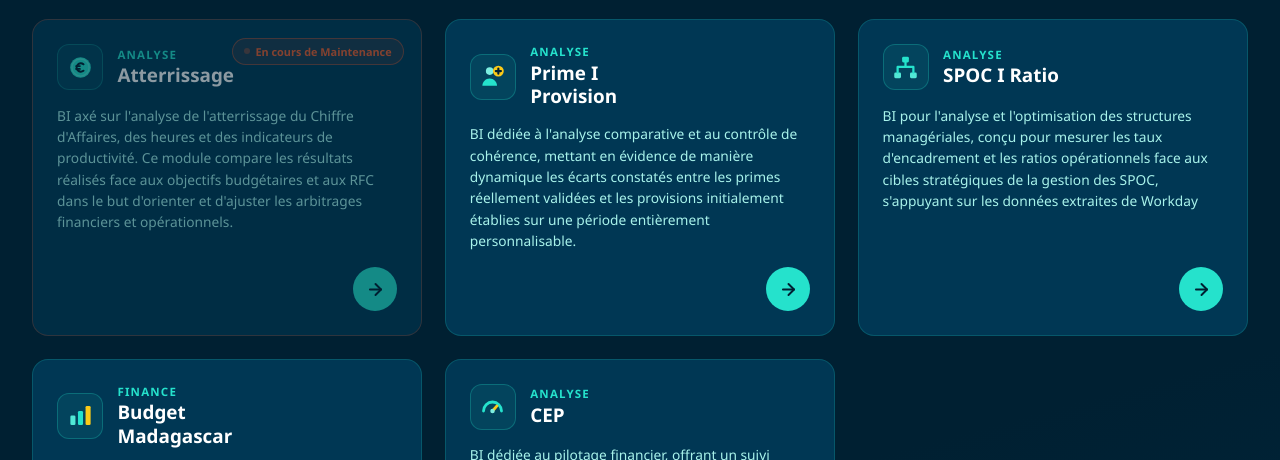
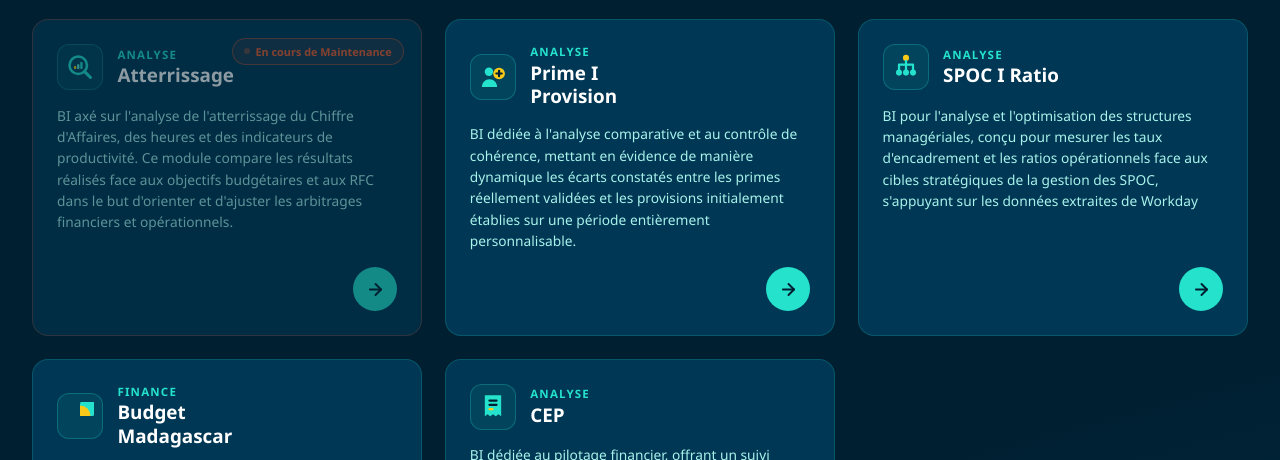
Before and after one commit to Sergio-stack10/go-mada-portal, a plain HTML site: page index.html in a window 1280 px wide. Shown: the part 285-745 px from the top of the page. Drawn offline with Linux system fonts and the light colour scheme.

Commit message:
Update index.html

```diff
--- a/index.html
+++ b/index.html
@@ -217,7 +217,7 @@
         flex-shrink: 0;
     }
 
-    .card-icon svg { width: 27px; height: 27px; }
+    .card-icon svg, .card-icon img { width: 28px; height: 28px; }
 
     .card-category {
         font-size: 0.72rem;
@@ -358,7 +358,10 @@
 
 <script>
 /* ============================================================
-   🎨 ICÔNES FLAT (SVG — charte officielle)
+   🎨 ICÔNES FLATICON-STYLE (SVG duotone — charte officielle)
+   💡 Pour utiliser de VRAIS fichiers flaticon à la place :
+      uploadez le PNG dans le repo et mettez image: "nom.png"
+      dans le module (le champ image est prioritaire sur icone)
    ============================================================ */
 const ICONES = {
     /* — Icônes de sections — */
@@ -366,30 +369,38 @@ const ICONES = {
 
     sectionWeb: `<svg viewBox="0 0 24 24" fill="none"><circle cx="12" cy="12" r="9" stroke="#25E2CC" stroke-width="2"/><path d="M3 12h18M12 3c2.5 2.5 3.8 5.6 3.8 9s-1.3 6.5-3.8 9c-2.5-2.5-3.8-5.6-3.8-9S9.5 5.5 12 3z" stroke="#51E8D6" stroke-width="1.8"/></svg>`,
 
-    /* 1 — Chiffre d'affaires : pièce + symbole € */
-    revenue: `<svg viewBox="0 0 24 24" fill="none"><circle cx="12" cy="12" r="9.2" fill="#25E2CC"/><circle cx="12" cy="12" r="7.6" stroke="#51E8D6" stroke-width="1.2"/><path d="M14.6 9.1a3.7 3.7 0 1 0 0 5.8" stroke="#002032" stroke-width="1.9" stroke-linecap="round"/><path d="M8.1 10.7h3.4M8.1 13.3h3.4" stroke="#002032" stroke-width="1.6" stroke-linecap="round"/></svg>`,
+    /* 1 — Atterrissage : loupe d'analyse + barres */
+    atterrissage: `<svg viewBox="0 0 24 24" fill="none"><circle cx="10.5" cy="10.5" r="7.5" stroke="#25E2CC" stroke-width="2.2"/><line x1="16.2" y1="16.2" x2="21" y2="21" stroke="#25E2CC" stroke-width="2.6" stroke-linecap="round"/><rect x="6.8" y="11.2" width="2" height="2.6" rx="0.7" fill="#FBCA18"/><rect x="9.5" y="9.6" width="2" height="4.2" rx="0.7" fill="#51E8D6"/><rect x="12.2" y="7.8" width="2" height="6" rx="0.7" fill="#25E2CC"/></svg>`,
 
-    /* 2 — Bonus par agent : agent + pastille bonus */
-    agentBonus: `<svg viewBox="0 0 24 24" fill="none"><circle cx="9.5" cy="7.2" r="3.4" fill="#7CEEE0"/><path d="M3 20.2c0-3.6 2.9-6.5 6.5-6.5s6.5 2.9 6.5 6.5" fill="#25E2CC"/><circle cx="17.2" cy="7.2" r="4.8" fill="#FBCA18"/><path d="M17.2 4.9v4.6M14.9 7.2h4.6" stroke="#002032" stroke-width="1.9" stroke-linecap="round"/></svg>`,
+    /* 2 — Prime I Provision : agent + pièce bonus */
+    agentBonus: `<svg viewBox="0 0 24 24" fill="none"><circle cx="8.5" cy="7.5" r="3.6" fill="#25E2CC"/><path d="M2.5 20.5c0-3.6 2.9-6.5 6.5-6.5s6.5 2.9 6.5 6.5z" fill="#25E2CC"/><circle cx="17.2" cy="9" r="5" fill="#FBCA18"/><path d="M17.2 6.7v4.6M14.9 9h4.6" stroke="#002032" stroke-width="1.9" stroke-linecap="round"/></svg>`,
 
-    organigramme: `<svg viewBox="0 0 24 24" fill="none"><rect x="9" y="2.5" width="6" height="5" rx="1.2" fill="#25E2CC"/><rect x="2" y="16.5" width="6" height="5" rx="1.2" fill="#51E8D6"/><rect x="16" y="16.5" width="6" height="5" rx="1.2" fill="#51E8D6"/><path d="M12 7.5v4M5 11.5h14M5 11.5v5M19 11.5v5" stroke="#25E2CC" stroke-width="2" stroke-linecap="round"/></svg>`,
+    /* 3 — SPOC I Ratio : organigramme hiérarchique */
+    organigramme: `<svg viewBox="0 0 24 24" fill="none"><circle cx="12" cy="4.2" r="2.6" fill="#FBCA18"/><path d="M12 6.8v3.2M6 10h12M6 10v4.4M12 10v4.4M18 10v4.4" stroke="#25E2CC" stroke-width="1.9" stroke-linecap="round" stroke-linejoin="round"/><circle cx="6" cy="16.8" r="2.6" fill="#25E2CC"/><circle cx="12" cy="16.8" r="2.6" fill="#25E2CC"/><circle cx="18" cy="16.8" r="2.6" fill="#25E2CC"/></svg>`,
 
-    /* 4 — LogiPlan : camion + cloche de cantine */
-    camionCantine: `<svg viewBox="0 0 24 24" fill="none"><rect x="1.5" y="6.5" width="12" height="9" rx="1.5" fill="#25E2CC"/><path d="M7.5 8c-1.7 0-3.1 1.4-3.1 3.1v1h6.2v-1C10.6 9.4 9.2 8 7.5 8z" fill="#FBCA18"/><circle cx="7.5" cy="7.5" r="0.8" fill="#FBCA18"/><rect x="3.7" y="12.1" width="7.6" height="1.2" rx="0.6" fill="#FBCA18"/><path d="M13.5 8.8h3.3c.4 0 .8.2 1 .5l2.7 3c.2.3.4.6.4 1v1.2h-7.4z" fill="#51E8D6"/><path d="M14.7 10.3h1.9l1.5 1.7h-3.4z" fill="#002032"/><circle cx="6.5" cy="17" r="2.3" fill="#002032"/><circle cx="6.5" cy="17" r="0.9" fill="#7CEEE0"/><circle cx="18" cy="17" r="2.3" fill="#002032"/><circle cx="18" cy="17" r="0.9" fill="#7CEEE0"/></svg>`,
+    /* 4 — LogiPlan : cloche de cantine */
+    cloche: `<svg viewBox="0 0 24 24" fill="none"><path d="M4 14.5a8 8 0 0 1 16 0z" fill="#25E2CC"/><rect x="2.5" y="14.5" width="19" height="2.3" rx="1.15" fill="#25E2CC"/><circle cx="12" cy="5" r="1.5" fill="#FBCA18"/><rect x="5" y="18.2" width="14" height="2.5" rx="1.25" fill="#51E8D6"/></svg>`,
 
-    barres: `<svg viewBox="0 0 24 24" fill="none"><rect x="3" y="12" width="4.5" height="8.5" rx="1.2" fill="#51E8D6"/><rect x="9.75" y="8" width="4.5" height="12.5" rx="1.2" fill="#25E2CC"/><rect x="16.5" y="3.5" width="4.5" height="17" rx="1.2" fill="#FBCA18"/></svg>`,
+    /* 5 — Budget Madagascar : camembert financier */
+    camembert: `<svg viewBox="0 0 24 24" fill="none"><path d="M12 3a9 9 0 1 1 9 9h-9z" fill="#25E2CC"/><path d="M12 3a9 9 0 0 1 9 9h-9z" fill="#FBCA18"/></svg>`,
 
-    jauge: `<svg viewBox="0 0 24 24" fill="none"><path d="M4 16a8 8 0 1 1 16 0" stroke="#25E2CC" stroke-width="2.5" stroke-linecap="round"/><path d="M12 16l4-4.5" stroke="#FBCA18" stroke-width="2.5" stroke-linecap="round"/><circle cx="12" cy="16" r="2" fill="#7CEEE0"/></svg>`,
+    /* 6 — CEP : reçu comptable */
+    recu: `<svg viewBox="0 0 24 24" fill="none"><path d="M5 2h14v18l-2.3-1.7-2.35 1.7-2.35-1.7L9.65 20 7.3 18.3 5 20z" fill="#25E2CC"/><rect x="8" y="5.5" width="8" height="1.9" rx="0.95" fill="#002032"/><rect x="8" y="9.2" width="8" height="1.9" rx="0.95" fill="#002032"/><rect x="8" y="12.9" width="4.5" height="1.9" rx="0.95" fill="#FBCA18"/></svg>`,
 
-    horloge: `<svg viewBox="0 0 24 24" fill="none"><circle cx="12" cy="12" r="9" stroke="#25E2CC" stroke-width="2.2"/><path d="M12 6.5V12l3.5 2" stroke="#7CEEE0" stroke-width="2.2" stroke-linecap="round" stroke-linejoin="round"/><circle cx="12" cy="12" r="1.3" fill="#FBCA18"/></svg>`,
+    /* 7 — WFM RTA : horloge temps réel */
+    horloge: `<svg viewBox="0 0 24 24" fill="none"><circle cx="12" cy="12" r="9" fill="#25E2CC"/><path d="M12 6.8V12l3.6 2.1" stroke="#002032" stroke-width="2" stroke-linecap="round" stroke-linejoin="round"/><circle cx="12" cy="12" r="1.1" fill="#FBCA18"/></svg>`,
 
-    medical: `<svg viewBox="0 0 24 24" fill="none"><rect x="3" y="6.5" width="18" height="14" rx="2.5" fill="#25E2CC"/><path d="M9 6.5V5a2 2 0 0 1 2-2h2a2 2 0 0 1 2 2v1.5" stroke="#25E2CC" stroke-width="2" fill="none" stroke-linecap="round"/><path d="M12 10.5v6M9 13.5h6" stroke="#002032" stroke-width="2.2" stroke-linecap="round"/></svg>`,
+    /* 8 — Visite Médicale : mallette médicale */
+    medical: `<svg viewBox="0 0 24 24" fill="none"><rect x="3" y="6" width="18" height="15" rx="3" fill="#25E2CC"/><path d="M9 6V4.8a3 3 0 0 1 6 0V6" stroke="#25E2CC" stroke-width="2.2" fill="none" stroke-linecap="round"/><path d="M12 10v7M8.5 13.5h7" stroke="#FBCA18" stroke-width="2.4" stroke-linecap="round"/></svg>`,
 
-    calculatrice: `<svg viewBox="0 0 24 24" fill="none"><rect x="4.5" y="2" width="15" height="20" rx="2.5" fill="#25E2CC"/><rect x="7" y="4.5" width="10" height="4" rx="1" fill="#002032"/><circle cx="8.3" cy="13" r="1.3" fill="#7CEEE0"/><circle cx="12" cy="13" r="1.3" fill="#7CEEE0"/><circle cx="15.7" cy="13" r="1.3" fill="#7CEEE0"/><circle cx="8.3" cy="17.5" r="1.3" fill="#7CEEE0"/><circle cx="12" cy="17.5" r="1.3" fill="#7CEEE0"/><rect x="14.4" y="16.2" width="2.6" height="2.6" rx="0.8" fill="#FBCA18"/></svg>`
+    /* 9 — Simulateur Prime : calculatrice */
+    calculatrice: `<svg viewBox="0 0 24 24" fill="none"><rect x="4.5" y="2" width="15" height="20" rx="3" fill="#25E2CC"/><rect x="7" y="4.5" width="10" height="4.2" rx="1.2" fill="#002032"/><rect x="7" y="11" width="2.7" height="2.7" rx="0.8" fill="#7CEEE0"/><rect x="10.65" y="11" width="2.7" height="2.7" rx="0.8" fill="#7CEEE0"/><rect x="14.3" y="11" width="2.7" height="2.7" rx="0.8" fill="#FBCA18"/><rect x="7" y="14.8" width="2.7" height="2.7" rx="0.8" fill="#7CEEE0"/><rect x="10.65" y="14.8" width="2.7" height="2.7" rx="0.8" fill="#7CEEE0"/><rect x="14.3" y="14.8" width="2.7" height="2.7" rx="0.8" fill="#FBCA18"/></svg>`
 };
 
 /* ============================================================
    ⚙️ CONFIGURATION — 2 SECTIONS (PBI / Applications Web)
+   💡 Champ optionnel "image" : nom d'un fichier PNG/SVG
+      uploadé dans le repo (prioritaire sur "icone")
    ============================================================ */
 const SECTIONS = [
     {
@@ -402,7 +413,7 @@ const SECTIONS = [
                 nom: "Atterrissage",
                 description: "BI axé sur l'analyse de l'atterrissage du Chiffre d'Affaires, des heures et des indicateurs de productivité. Ce module compare les résultats réalisés face aux objectifs budgétaires et aux RFC dans le but d'orienter et d'ajuster les arbitrages financiers et opérationnels.",
                 lien: "#",
-                icone: "revenue",
+                icone: "atterrissage",
                 maintenance: true
             },
             {   // 2
@@ -426,7 +437,7 @@ const SECTIONS = [
                 nom: "Budget Madagascar",
                 description: "Dashboard conçu par l'équipe Finance, assurant le monitoring des indicateurs clés (CA, Heures, GM, COGS) et la mesure des écarts entre les résultats validés, les objectifs budgétaires et les prévisions révisées (RFC).",
                 lien: "https://app.powerbi.com/groups/me/reports/52e09777-d3fc-41ea-b79d-a00bfac8db37/ReportSection0c70db442b9d2dec7810?experience=power-bi&bookmarkGuid=Bookmarkbdead6b0b44eee5495b5",
-                icone: "barres",
+                icone: "camembert",
                 maintenance: false
             },
             {   // 6
@@ -434,7 +445,7 @@ const SECTIONS = [
                 nom: "CEP",
                 description: "BI dédiée au pilotage financier, offrant un suivi précis des COGS à travers une vision journalière dynamique des dépenses opérationnelles, ventilées par site et par compte comptable.",
                 lien: "https://app.powerbi.com/view?r=eyJrIjoiZTg5ZDY5MjQtNmE3Zi00MGY2LThmNzEtYzY4YzRkY2UwYzcwIiwidCI6IjU5OWU1MWQ2LTJmOGMtNDM0Ny04ZTU5LTFmNzk1YTUxYTk4YyIsImMiOjZ9",
-                icone: "jauge",
+                icone: "recu",
                 maintenance: false
             }
         ]
@@ -449,7 +460,7 @@ const SECTIONS = [
                 nom: "LogiPlan",
                 description: "Solution de centralisation des commandes de la cantine, confrontation en temps réel des données « commandé vs consommé » et suivi de la performance pour optimiser les approvisionnements.",
                 lien: "https://logiplan.onrender.com/",
-                icone: "camionCantine",
+                icone: "cloche",
                 maintenance: false
             },
             {   // 7
@@ -493,10 +504,15 @@ function creerCarte(module) {
         ? `<span class="maintenance-badge"><span class="dot"></span>En cours de Maintenance</span>`
         : '';
 
+    /* Le champ image (fichier flaticon) est prioritaire sur l'icône SVG */
+    const visuel = module.image
+        ? `<img src="${module.image}" alt="${module.nom}">`
+        : ICONES[module.icone];
+
     carte.innerHTML = `
         ${badge}
         <div class="card-head">
-            <div class="card-icon">${ICONES[module.icone]}</div>
+            <div class="card-icon">${visuel}</div>
             <div>
                 <div class="card-category">${module.categorie}</div>
                 <div class="card-title">${module.nom}</div>
```
